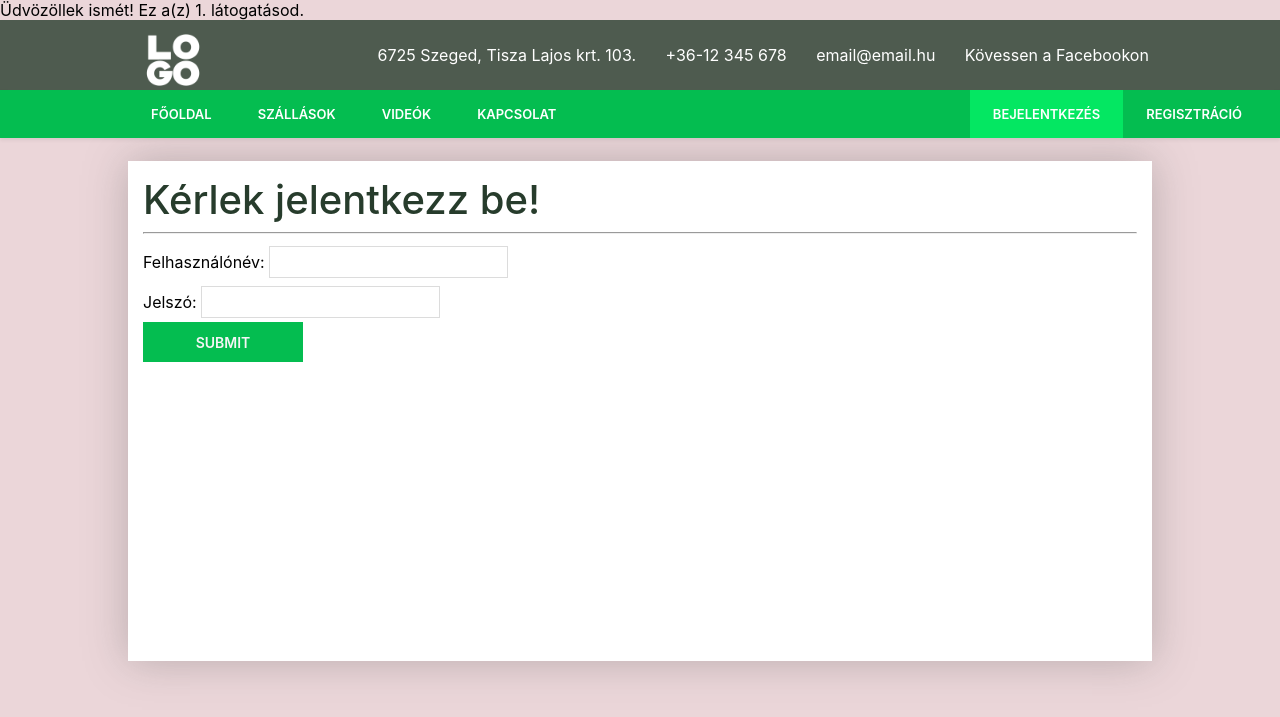
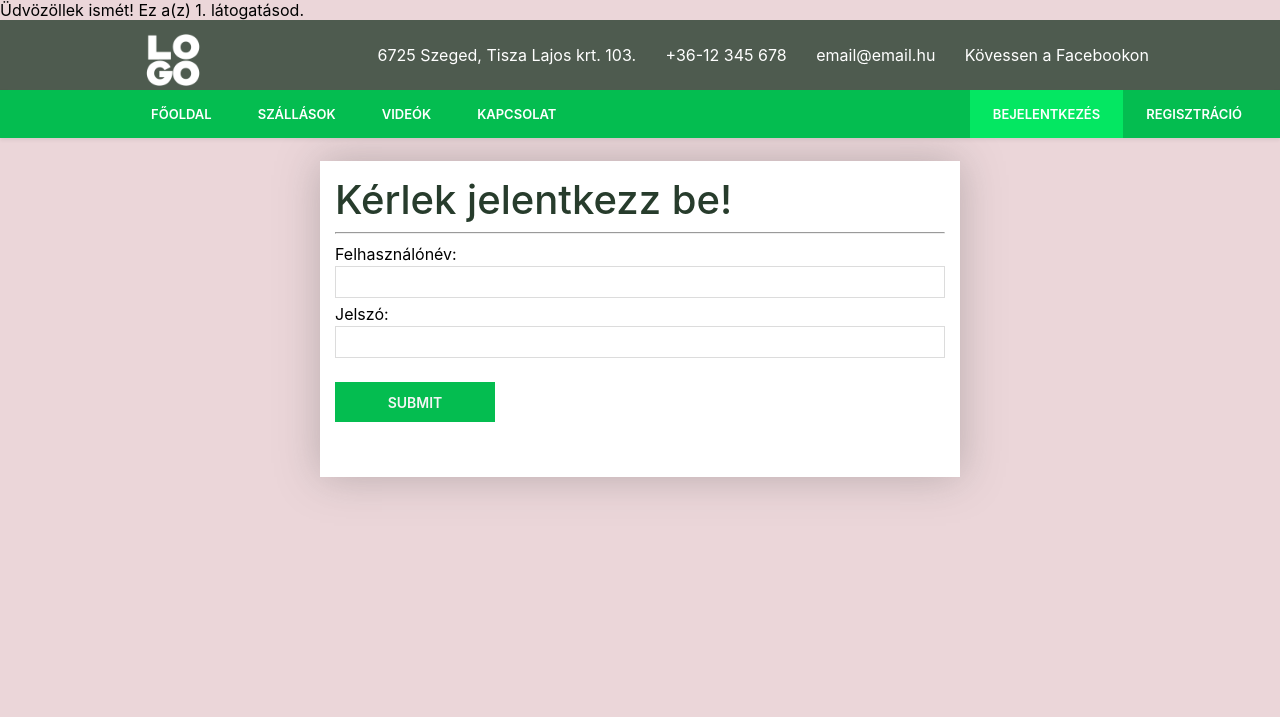
Before and after one commit to ogunDecode/webtervezes_2023, a PHP site: page /login.php in a window 1280 px wide. Shown: the top 717 px of the page. Run offline with PHP 8.4, Linux system fonts and the light colour scheme.

Commit message:
login css

```diff
--- a/css/urlap.css
+++ b/css/urlap.css
@@ -43,7 +43,7 @@ input {
     overflow: visible;
 }
 
-input[type='text'], input[type='email'], input[type='password'], input[type='date'] {
+input[type='text'], input[type='email'], input[type='password'], input[type='number'], input[type='date'] {
     display: inline-block;
     width: 49%;
     margin: 2px 0;
@@ -104,10 +104,12 @@ fieldset, #masodl, .radio-group {
     vertical-align: top;
     box-sizing: border-box;
 }
-fieldset{
+
+fieldset {
     padding-left: 10px;
     padding-bottom: 5px;
 }
+
 .radio-group {
     width: 24%;
 }
@@ -115,3 +117,27 @@ fieldset{
 #masodl {
     padding-top: 29px;
 }
+
+.logs label {
+    width: auto;
+}
+
+#fields label, .logs input[type='text'], input[type='email'], input[type='password'], input[type='number'], input[type='date'] {
+    width: 100%;
+}
+
+.logs{
+    width: 50%;
+    margin-left: 25%;
+    min-height: auto;
+}
+.logs .fgomb{
+    margin-top: 20px;
+}
+.logs form{
+    margin: 0;
+}
+
+#texts p{
+    margin: 10px 0 0;
+}
--- a/login.php
+++ b/login.php
@@ -114,14 +114,16 @@ if (isset($_POST["login"])) {
     </nav>
 </header>
 <main>
-    <div id="navutan" class="bubbles">
+    <div id="navutan" class="bubbles logs">
         <h3>Kérlek jelentkezz be!</h3>
         <hr/>
 
         <form action="login.php" method="POST">
-            <label>Felhasználónév: <input type="text" name="felhasznalonev"/></label> <br/>
-            <label>Jelszó: <input type="password" name="jelszo"/></label> <br/>
-            <input class="fgomb" type="submit" name="login"/> <br/><br/>
+            <div id="fields">
+                <label>Felhasználónév: <input type="text" name="felhasznalonev"/></label> <br/>
+                <label>Jelszó: <input type="password" name="jelszo"/></label> <br/>
+                <input class="fgomb" type="submit" name="login"/> <br/><br/>
+            </div>
         </form>
         <?php echo $uzenet . "<br/>"; ?>
     </div>
```
Also changed, not shown: signup.php (+11 -1 lines).
